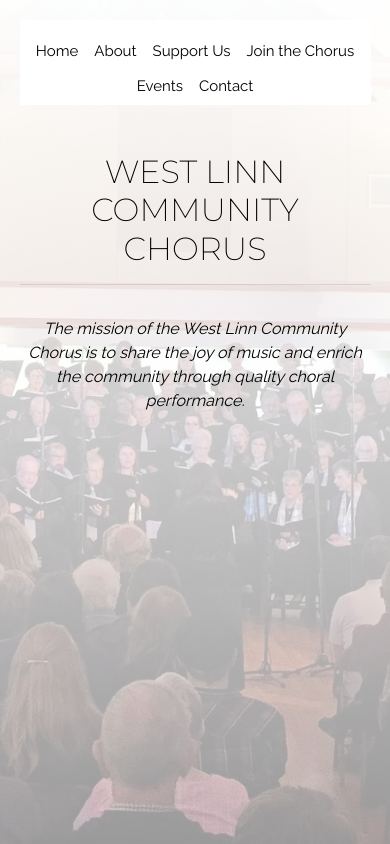
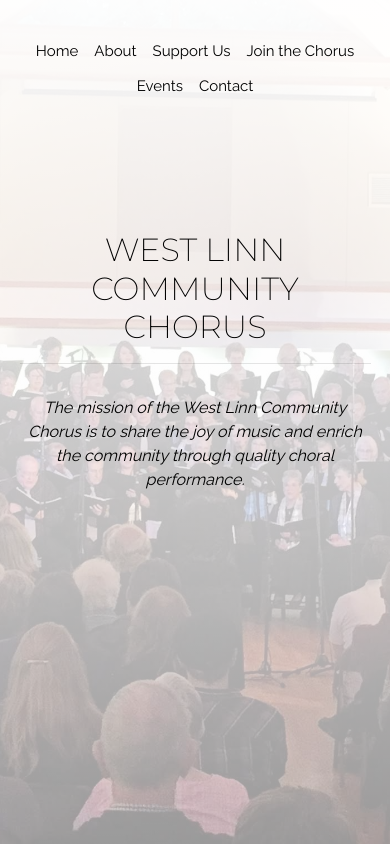
Before and after one commit to ecomstock/wlcc, a PHP site: page /index.html in a window 390 px wide. Run offline with PHP 8.4, Linux system fonts and the light colour scheme; some libraries are stand-ins or nearby versions.

Commit message:
update: adjust carousel caption on mobile

```diff
--- a/wlcc.css
+++ b/wlcc.css
@@ -38,7 +38,8 @@
 .nav-container {
 	display: flex;
 	justify-content: center;
-	background-color: white;
+	/* background-color: white; */
+	background-color: transparent;
 }
 
 .nav-masthead .nav-link {
@@ -98,6 +99,10 @@
 	}
 	.carousel-caption h1 {
 		font-size: 2rem;
+	}
+	.carousel-title {
+		position: relative;
+		top: 10%;
 	}
 	.nav-masthead .nav-link {
 		font-size: 15px;
```
